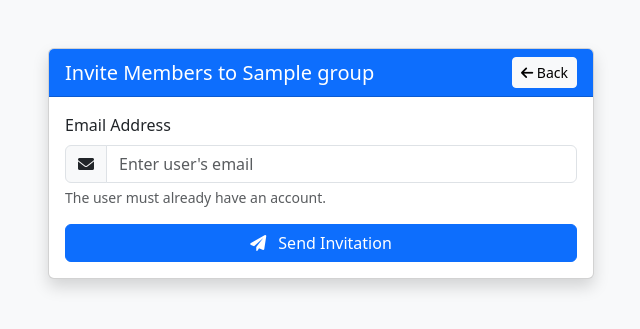
After one commit to Ankii04/Expense-Sharing-Website, a PHP site: page /invite-members.php?id=1 in a window 1280 px wide. The commit adds this page. Shown: the top 329 px of the page, without its empty margins (319-959 px from the left). Run offline with PHP 8.4, Linux system fonts and the light colour scheme; a user stored in the database is signed in; tables that the repository leaves empty hold one stand-in row (values such as "Sample post").

Commit message:
Fix htmlspecialchars deprecation and create invite-members.php

```diff
--- a/group-details.php
+++ b/group-details.php
@@ -914,7 +914,7 @@ foreach ($expenses as &$expense) {
                                                    id="member<?php echo $member['id']; ?>"
                                                    <?php echo ($member['id'] == $_SESSION['user_id']) ? 'checked disabled' : ''; ?>>
                                             <label class="form-check-label" for="member<?php echo $member['id']; ?>">
-                                                <?php echo htmlspecialchars($member['name']); ?>
+                                                <?php echo htmlspecialchars($member['name'] ?? ''); ?>
                                             </label>
                                         </div>
                                     <?php endforeach; ?>
--- /dev/null
+++ b/invite-members.php
@@ -0,0 +1,116 @@
+<?php
+session_start();
+require_once 'config.php';
+
+// Check if user is logged in
+if (!isset($_SESSION['user_id'])) {
+    header("Location: login.php");
+    exit();
+}
+
+$group_id = $_GET['id'] ?? null;
+
+if (!$group_id) {
+    header("Location: dashboard.php");
+    exit();
+}
+
+// Verify user is a member of the group
+$stmt = $pdo->prepare("SELECT * FROM group_members WHERE group_id = ? AND user_id = ?");
+$stmt->execute([$group_id, $_SESSION['user_id']]);
+if (!$stmt->fetch()) {
+    die("Access denied");
+}
+
+// Get group details
+$stmt = $pdo->prepare("SELECT * FROM `groups` WHERE id = ?");
+$stmt->execute([$group_id]);
+$group = $stmt->fetch();
+
+$error = '';
+$success = '';
+
+if ($_SERVER['REQUEST_METHOD'] == 'POST') {
+    $email = trim($_POST['email']);
+
+    if (empty($email)) {
+        $error = "Please enter an email address";
+    } else {
+        // Check if user exists
+        $stmt = $pdo->prepare("SELECT id FROM users WHERE email = ?");
+        $stmt->execute([$email]);
+        $user = $stmt->fetch();
+
+        if ($user) {
+            // Check if already a member
+            $stmt = $pdo->prepare("SELECT * FROM group_members WHERE group_id = ? AND user_id = ?");
+            $stmt->execute([$group_id, $user['id']]);
+
+            if ($stmt->fetch()) {
+                $error = "User is already a member of this group";
+            } else {
+                // Add member
+                $stmt = $pdo->prepare("INSERT INTO group_members (group_id, user_id) VALUES (?, ?)");
+                if ($stmt->execute([$group_id, $user['id']])) {
+                    $success = "Member added successfully!";
+                } else {
+                    $error = "Error adding member";
+                }
+            }
+        } else {
+            $error = "User with this email not found";
+        }
+    }
+}
+?>
+<!DOCTYPE html>
+<html lang="en">
+<head>
+    <meta charset="UTF-8">
+    <meta name="viewport" content="width=device-width, initial-scale=1.0">
+    <title>Invite Members - <?php echo htmlspecialchars($group['name']); ?></title>
+    <link href="https://cdn.jsdelivr.net/npm/bootstrap@5.3.0/dist/css/bootstrap.min.css" rel="stylesheet">
+    <link rel="stylesheet" href="https://cdnjs.cloudflare.com/ajax/libs/font-awesome/6.0.0/css/all.min.css">
+    <link rel="stylesheet" href="style.css">
+</head>
+<body class="bg-light">
+    <div class="container mt-5">
+        <div class="row justify-content-center">
+            <div class="col-md-6">
+                <div class="card shadow">
+                    <div class="card-header bg-primary text-white d-flex justify-content-between align-items-center">
+                        <h5 class="mb-0">Invite Members to <?php echo htmlspecialchars($group['name']); ?></h5>
+                        <a href="group-details.php?id=<?php echo $group_id; ?>" class="btn btn-sm btn-light">
+                            <i class="fas fa-arrow-left"></i> Back
+                        </a>
+                    </div>
+                    <div class="card-body">
+                        <?php if ($error): ?>
+                            <div class="alert alert-danger"><?php echo $error; ?></div>
+                        <?php endif; ?>
+                        <?php if ($success): ?>
+                            <div class="alert alert-success"><?php echo $success; ?></div>
+                        <?php endif; ?>
+
+                        <form method="POST">
+                            <div class="mb-3">
+                                <label for="email" class="form-label">Email Address</label>
+                                <div class="input-group">
+                                    <span class="input-group-text"><i class="fas fa-envelope"></i></span>
+                                    <input type="email" class="form-control" id="email" name="email" required placeholder="Enter user's email">
+                                </div>
+                                <div class="form-text">The user must already have an account.</div>
+                            </div>
+                            <button type="submit" class="btn btn-primary w-100">
+                                <i class="fas fa-paper-plane me-2"></i> Send Invitation
+                            </button>
+                        </form>
+                    </div>
+                </div>
+            </div>
+        </div>
+    </div>
+
+    <script src="https://cdn.jsdelivr.net/npm/bootstrap@5.3.0/dist/js/bootstrap.bundle.min.js"></script>
+</body>
+</html>
```
